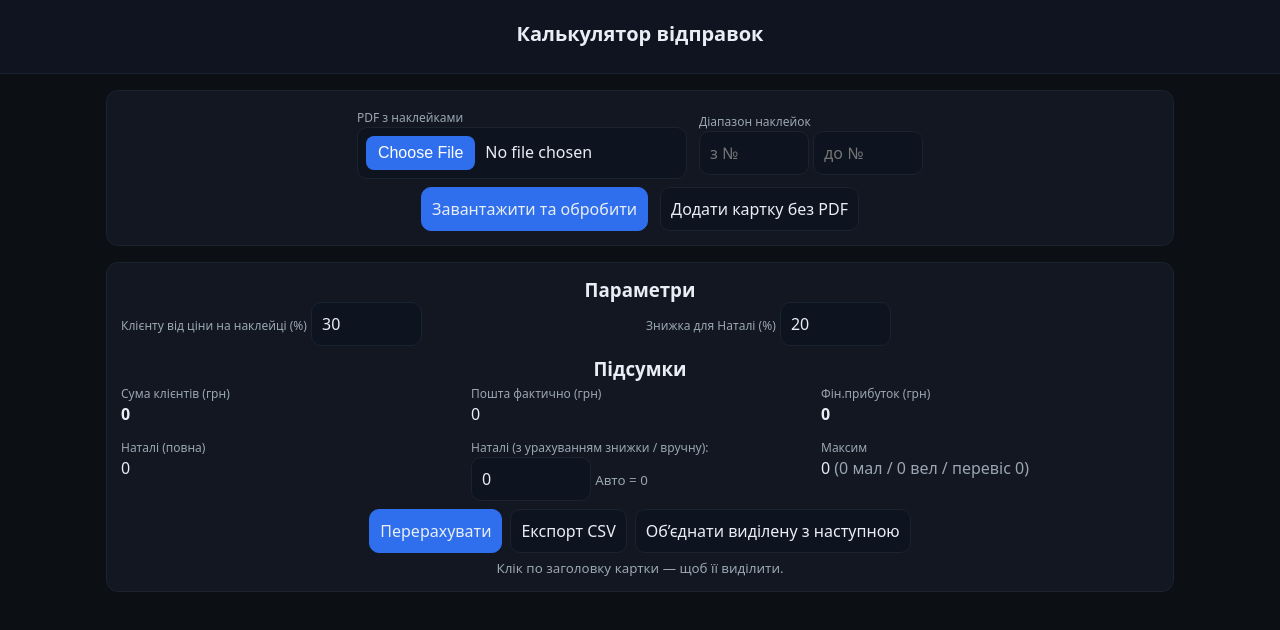
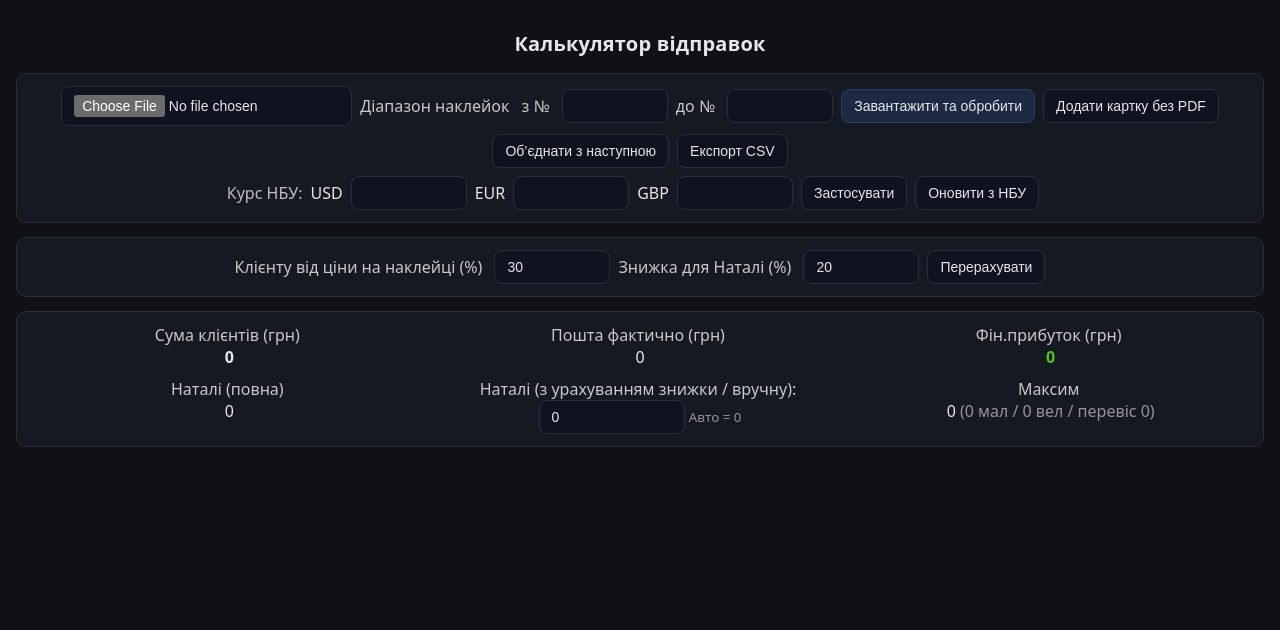
Before and after one commit to dmitry-averbukh/NEW-CALCULATOR, a plain HTML site: page index.html in a window 1280 px wide. Drawn offline with Linux system fonts and the light colour scheme.

Commit message:
Update index.html
omg

```diff
--- a/index.html
+++ b/index.html
@@ -2,120 +2,204 @@
 <html lang="uk">
 <head>
     <meta charset="utf-8" />
-    <meta name="viewport" content="width=device-width,initial-scale=1" />
     <title>Калькулятор відправок</title>
+    <meta name="viewport" content="width=device-width, initial-scale=1" />
+
+    <!-- pdf.js (render + textContent) -->
+    <script src="https://cdnjs.cloudflare.com/ajax/libs/pdf.js/3.11.174/pdf.min.js" crossorigin="anonymous"></script>
 
     <style>
-        :root { --bg:#0c0f14; --fg:#e9eef5; --mut:#9aa6b2; --card:#121722; --line:#1b2230; --acc:#2f6fed; --bad:#ff6b6b; --ok:#22c55e; }
-        *{box-sizing:border-box}
-        body{margin:0;background:var(--bg);color:var(--fg);font-family:system-ui,-apple-system,Segoe UI,Roboto,Ubuntu,"Helvetica Neue",Arial}
-        header{padding:20px 16px;text-align:center;border-bottom:1px solid var(--line);background:#0f1420}
-        h1{margin:0 0 6px 0;font-size:20px}
-        .container{max-width:1100px;margin:0 auto;padding:16px}
-        .row{display:flex;gap:12px;flex-wrap:wrap;align-items:center;justify-content:center}
-        .card{background:var(--card);border:1px solid var(--line);border-radius:12px;padding:14px;margin:0 auto 16px}
-        label{font-size:12px;color:var(--mut)}
-        input,button,select{background:#0e1320;color:var(--fg);border:1px solid var(--line);border-radius:10px;padding:10px;font:inherit}
-        button{cursor:pointer}
-        button.primary{background:var(--acc);border-color:var(--acc)}
-        table{width:100%;border-collapse:collapse}
-        th,td{border-bottom:1px solid var(--line);padding:8px;text-align:left;font-size:14px}
-        tr.warn td{background:#271a1a}
-        .right{text-align:right}
-        .mut{color:var(--mut)}
-        .pill{padding:2px 8px;border-radius:999px;background:#10233f;border:1px solid #1f3b6e;color:#cfe1ff;font-size:12px}
-        .grid-2{display:grid;grid-template-columns:1fr 1fr;gap:12px}
-        .grid-3{display:grid;grid-template-columns:1fr 1fr 1fr;gap:12px}
-        .actions{display:flex;gap:8px;flex-wrap:wrap;justify-content:center}
-        .outline{outline:2px solid var(--acc)}
-        #toast{position:fixed;left:50%;transform:translateX(-50%);bottom:20px;background:#1c2536;border:1px solid #2a3a56;padding:10px 14px;border-radius:8px;display:none}
+        :root { color-scheme: dark; }
 
-        /* Темна стилізація інпуту файлу */
-        input[type="file"]{
-            border:1px solid var(--line);
-            background:#0e1320;
-            color:var(--fg);
-            padding:8px;
+        /* ====== БАЗА / КОНТЕЙНЕР ====== */
+        html, body { height: 100%; }
+        body{
+            margin:0;
+            font-family: system-ui, -apple-system, Segoe UI, Roboto, Ubuntu, 'Helvetica Neue', Arial, 'Noto Sans',
+            'Apple Color Emoji','Segoe UI Emoji';
+            background:#0f1115; color:#e6e7ea;
+        }
+        .wrap{
+            max-width: 1800px;            /* шире под большие мониторы */
+            margin: 30px auto;
+            padding: 0 16px;
+            text-align: center;           /* центрируем контент по умолчанию */
+        }
+        h1{
+            margin: 0 0 16px;
+            font-size: 20px;
+            font-weight: 700;
+            letter-spacing: .2px;
+            text-align: center;
+        }
+
+        /* ====== ПАНЕЛИ / РЯДЫ / ЭЛЕМЕНТЫ ФОРМ ====== */
+        .panel{
+            background:#151922;
+            border:1px solid #2a2f3a;
             border-radius:10px;
+            padding:12px;
+            margin-bottom:14px;
         }
-        input[type="file"]::file-selector-button{
-            background:var(--acc);
-            color:#fff;
-            border:0;
+        .row{
+            display:flex;
+            align-items:center;
+            gap:8px;
+            flex-wrap:wrap;
+            justify-content:center;       /* центрируем кнопки и инпуты */
+        }
+        label{ opacity:.85; margin-right:4px }
+
+        input, select, button{
+            background:#0f1320;
+            border:1px solid #2a2f3a;
+            color:#e6e7ea;
             border-radius:8px;
             padding:8px 12px;
-            margin-right:10px;
+            outline:none;
+            font-size:14px;
+        }
+        input[type="number"]{ width: 110px; }
+        button{
             cursor:pointer;
+            transition:.12s ease;
+        }
+        button.primary{
+            background:#1e2a44; border-color:#2f3c5d;
+        }
+        button:hover{ filter: brightness(1.05) }
+        button.primary:hover{ background:#24335b }
+        button:active{ transform: translateY(1px) }
+
+        /* ====== КАРТОЧКИ / ГРИДЫ ====== */
+        .card{
+            border:1px solid #2a2f3a;
+            border-radius:10px;
+            padding:12px;
+            margin:14px 0;
+            background:#131722;
+        }
+        .outline{ box-shadow: 0 0 0 2px #3952ff inset }
+        .pill{
+            background:#243;
+            border:1px solid #2a2f3a;
+            padding:2px 6px;
+            border-radius:999px;
+            font-size:12px
+        }
+        .grid-3{
+            display:grid;
+            grid-template-columns: repeat(3, minmax(0,1fr));
+            gap:10px;
+            justify-items:center;         /* центрируем содержимое ячеек грида */
+            text-align:center;
+        }
+
+        /* ====== ТАБЛИЦЫ ====== */
+        .table-wrap{ overflow:auto; }
+        table{
+            width: auto;                  /* авто-ширина, а не 100% — легче центрировать */
+            margin: 0 auto;               /* центрируем таблицу */
+            border-collapse: collapse;
+            table-layout: auto;
+        }
+        th, td{
+            padding: 7px 10px;
+            border-bottom:1px solid #252a35;
+            white-space: nowrap;
+            font-size:14px;
+            text-align: center;           /* центр по колонкам */
+            vertical-align: middle;
+        }
+        th{
+            position: sticky;
+            top: 0;
+            z-index: 1;
+            background:#151922;
+        }
+        td.right{ text-align:center }   /* действия тоже по центру */
+
+        /* ====== СТАТУСЫ / МЕЛОЧИ ====== */
+        .mut { opacity:.6 }
+        .ok  { color:#52c41a }
+        .bad { color:#ff6b6b }
+
+        /* предупреждение для пустых/неполных строк */
+        tr.warn td{ background: rgba(255, 255, 0, 0.04); }
+
+        /* США и НЕ SALE — мягкая красная подсветка */
+        tr.row-alert { background: rgba(255, 59, 48, 0.09); }
+        tr.row-alert td { box-shadow: inset 0 0 0 1px rgba(255, 59, 48, 0.25); }
+
+        /* ====== ТОСТ ====== */
+        #toast{
+            position: fixed;
+            left: 50%;
+            bottom: 18px;
+            transform: translateX(-50%);
+            background:#121826;
+            border:1px solid #2a2f3a;
+            padding:8px 12px;
+            border-radius:8px;
+            display:none;
+            pointer-events:none;
+        }
+
+        /* ====== АДАПТИВ ====== */
+        @media (max-width: 900px){
+            .wrap{ padding: 0 10px; }
+            th, td{ font-size:13px; padding:6px 8px; }
         }
     </style>
-
-    <!-- pdf.js -->
-    <script src="https://cdnjs.cloudflare.com/ajax/libs/pdf.js/3.4.120/pdf.min.js"></script>
-    <script>
-        if (window.pdfjsLib) {
-            pdfjsLib.GlobalWorkerOptions.workerSrc =
-                "https://cdnjs.cloudflare.com/ajax/libs/pdf.js/3.4.120/pdf.worker.min.js";
-            // стабільно локально
-            pdfjsLib.disableWorker = true;
-        }
-    </script>
 </head>
 <body>
-<header>
+<div class="wrap">
     <h1>Калькулятор відправок</h1>
-</header>
 
-<div class="container">
-    <!-- Завантаження -->
-    <section class="card">
-        <div class="row">
-            <div>
-                <label>PDF з наклейками</label><br/>
-                <input type="file" id="pdfInput" accept="application/pdf" />
-            </div>
-
-            <div>
-                <label>Діапазон наклейок</label><br/>
-                <input type="number" id="startLabel" placeholder="з №" style="width:110px">
-                <input type="number" id="endLabel" placeholder="до №" style="width:110px">
-            </div>
-        </div>
-        <div class="row" style="margin-top:8px">
-            <button class="primary" id="btnParse">Завантажити та обробити</button>
+    <!-- Панель: кнопки + курс НБУ -->
+    <div class="panel">
+        <div class="row" id="topButtons">
+            <input type="file" id="pdfInput" accept="application/pdf" />
+            <label>Діапазон наклейок</label>
+            <label>з №</label><input id="startLabel" type="number" min="1" style="width:80px" />
+            <label>до №</label><input id="endLabel"   type="number" min="1" style="width:80px" />
+            <button id="btnParse" class="primary">Завантажити та обробити</button>
             <button id="btnAddManual">Додати картку без PDF</button>
-        </div>
-    </section>
-
-    <!-- Картки клієнтів -->
-    <section id="clients"></section>
-
-    <!-- Параметри та підсумки -->
-    <aside class="card" id="rulesCard">
-        <h3 style="margin:0;text-align:center">Параметри</h3>
-        <div class="grid-2">
-            <div>
-                <label>Клієнту від ціни на наклейці (%)</label>
-                <input type="number" id="clientDiscountPct" value="30" min="0" max="100" />
-            </div>
-            <div>
-                <label>Знижка для Наталі (%)</label>
-                <input type="number" id="natashaDiscountPct" value="20" min="0" max="100" />
-            </div>
+            <button id="btnMergeNext">Об’єднати з наступною</button>
+            <button id="btnExport">Експорт CSV</button>
         </div>
 
-        <h3 style="margin:0;text-align:center;margin-top:10px">Підсумки</h3>
-        <div id="totals"></div>
+        <!-- Курс НБУ з ручною корекцією -->
+        <div class="row" style="margin-top:8px">
+            <span style="opacity:.8">Курс НБУ:</span>
+            <span>USD</span><input id="fxUSD" type="number" step="0.01" style="width:90px">
+            <span>EUR</span><input id="fxEUR" type="number" step="0.01" style="width:90px">
+            <span>GBP</span><input id="fxGBP" type="number" step="0.01" style="width:90px">
+            <button id="fxApply" type="button">Застосувати</button>
+            <button id="fxRefresh" type="button">Оновити з НБУ</button>
+            <small class="mut" id="fxStamp" style="margin-left:6px"></small>
+        </div>
+    </div>
 
-        <div class="actions" style="margin-top:8px">
-            <button id="btnRecalc" class="primary">Перерахувати</button>
-            <button id="btnExport">Експорт CSV</button>
-            <button id="btnMergeNext">Об’єднати виділену з наступною</button>
+    <!-- Список карток -->
+    <div id="clients"></div>
+
+    <!-- Параметри + Підсумки -->
+    <div class="panel">
+        <div class="row">
+            <label>Клієнту від ціни на наклейці (%)</label>
+            <input type="number" id="clientDiscountPct" value="30" min="0" max="100" style="width:90px" />
+            <label>Знижка для Наталі (%)</label>
+            <input type="number" id="natashaDiscountPct" value="20" min="0" max="100" style="width:90px" />
+            <button id="btnRecalc">Перерахувати</button>
         </div>
-        <small class="mut" style="display:block;text-align:center;margin-top:6px">Клік по заголовку картки — щоб її виділити.</small>
-    </aside>
+    </div>
+
+    <div class="panel" id="totals"></div>
 </div>
 
 <div id="toast"></div>
-<script src="index.js"></script>
+
+<script src="./index.js"></script>
 </body>
 </html>
```
